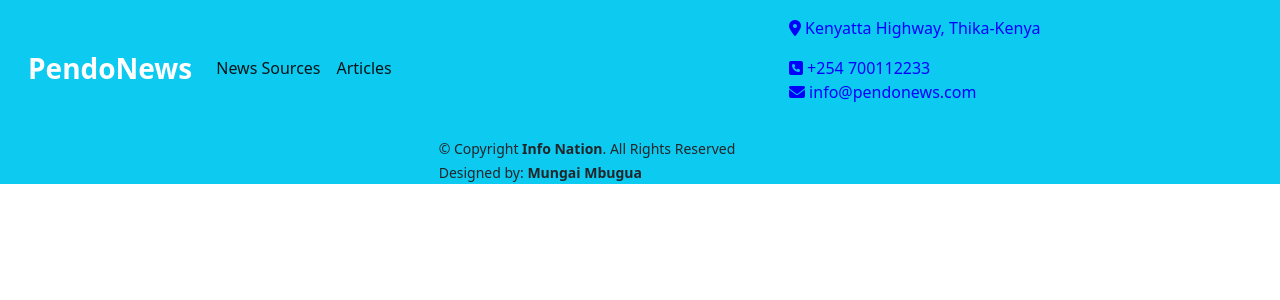
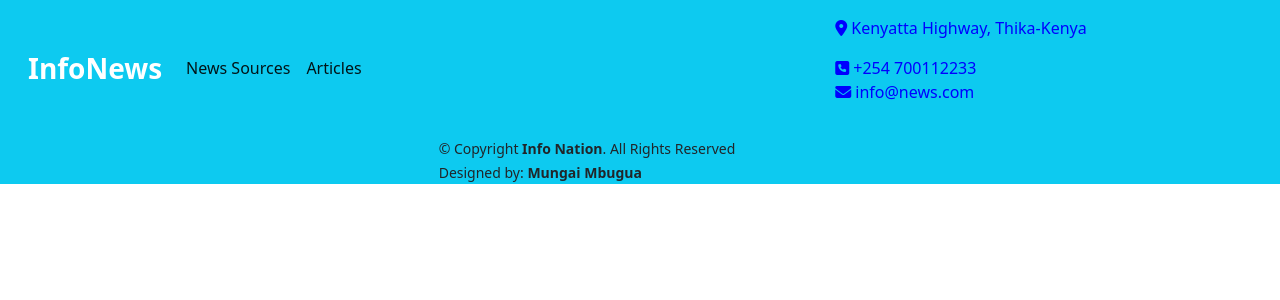
Before and after one commit to munga114/articles, a Flask app: template app/templates/base.html in a window 1280 px wide. Shown: the top 300 px of the page. Run offline with Flask 2, Linux system fonts and the light colour scheme; the template is opened without the code that fills it, so the values that code supplies are empty; some libraries are stand-ins or nearby versions.

Commit message:
add changes

```diff
--- a/app/templates/base.html
+++ b/app/templates/base.html
@@ -15,7 +15,7 @@
 <body>
     <nav class="navbar navbar-expand-lg navbar-light bg-info p-3">
         <div class="container-fluid">
-          <a class="navbar-brand fs-3 fw-bold text-white pendo_news" href="#">PendoNews</a>
+          <a class="navbar-brand fs-3 fw-bold text-white pendo_news" href="#">InfoNews</a>
           <div class="collapse navbar-collapse" id="navbarNavAltMarkup">
             <div class="navbar-nav">
               <a class="nav-link active" href="{{url_for("main.index")}}">News Sources</a>
@@ -29,7 +29,7 @@
             <div class="contact">
                 <p>
                     <strong><i class="fa-solid fa-square-phone"></i></strong> +254 700112233<br>
-                    <strong><i class="fa-solid fa-envelope"></i></strong> info@pendonews.com
+                    <strong><i class="fa-solid fa-envelope"></i></strong> info@news.com
                 </p>
             </div>
          </div>
```
